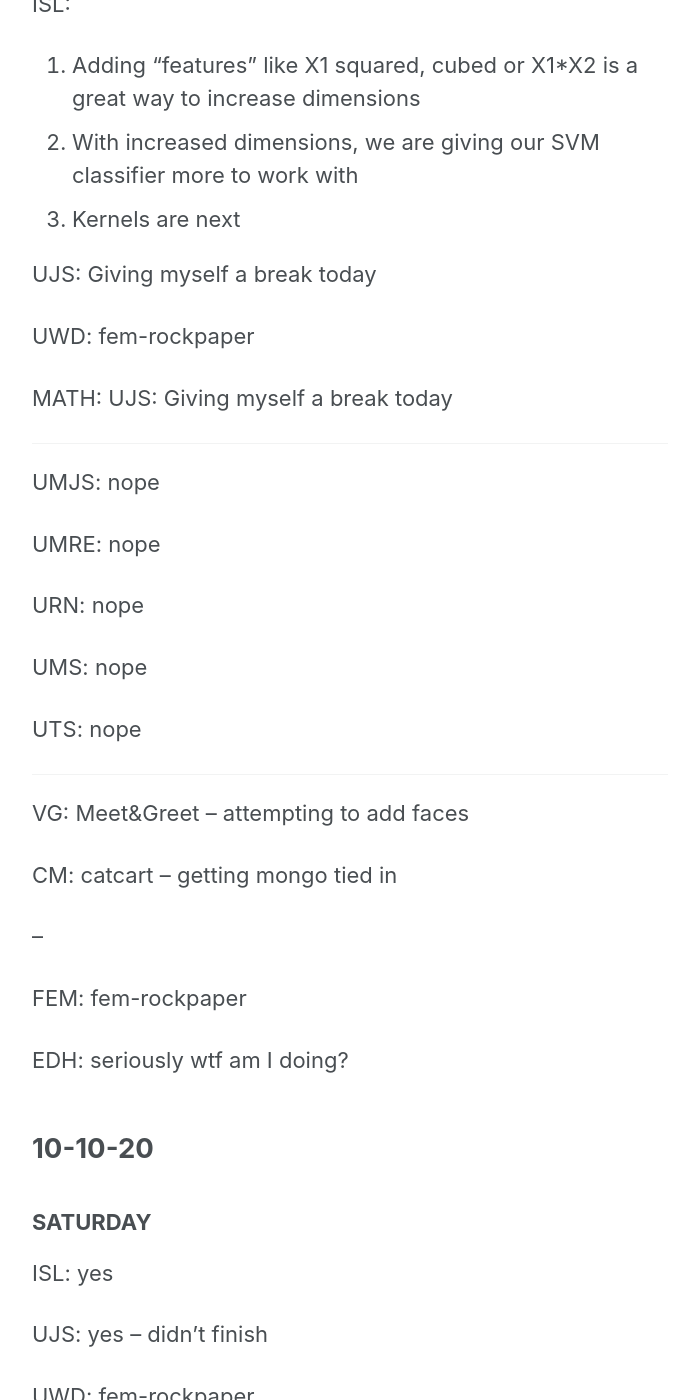
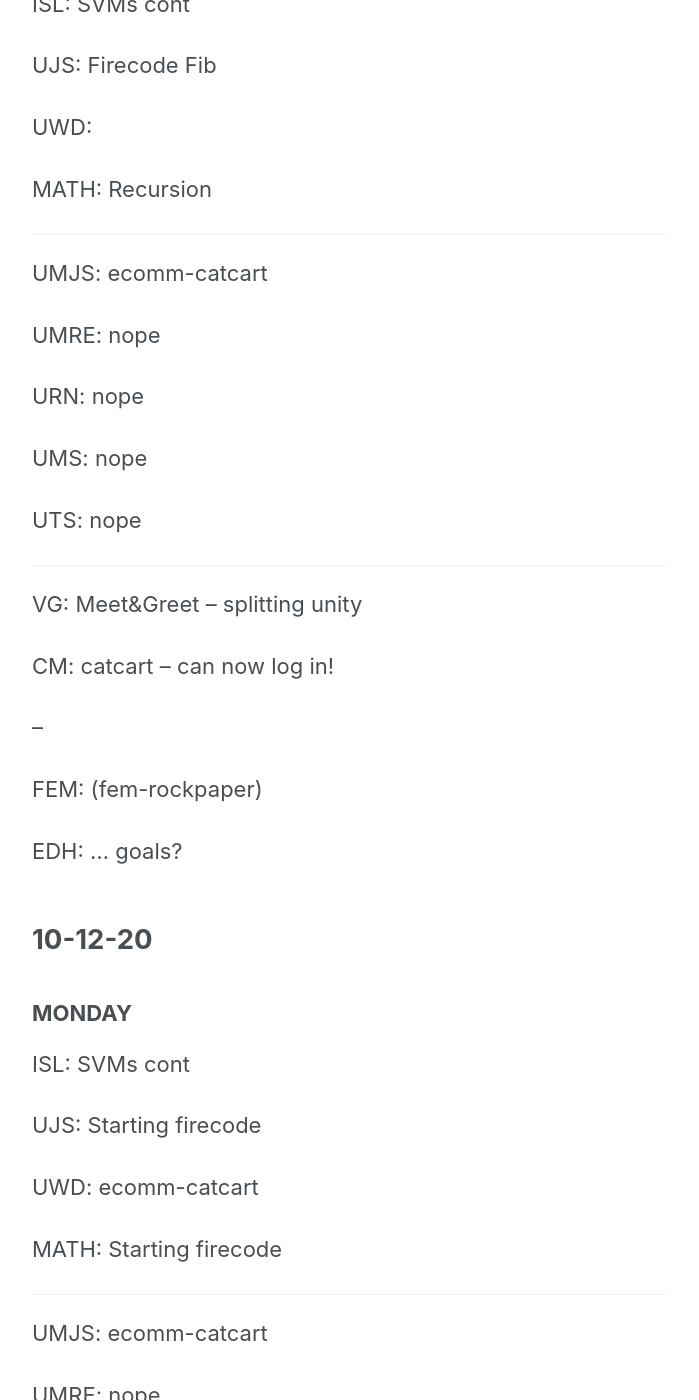
Before and after one commit to yesthisiskendra/yesthisiskendra.github.io, a Jekyll site: the page built from _pages/tracking.md, in a window 1280 px wide and 1400 px high, scrolled down 338 px. Shown: the whole window, without its empty margins (290-989 px from the left). Built offline with Jekyll 4.4.1, drawn with Linux system fonts in a browser that asks for light colours; cached includes are drawn as plain includes; nearby versions of some CDN libraries; some of the changed text lies outside the part shown.

Commit message:
Add tracking

```diff
--- a/_pages/tracking.md
+++ b/_pages/tracking.md
@@ -3,6 +3,78 @@ layout: home
 title: "Tracking"
 permalink: /tracking/
 ---
+
+## 10-13-20
+
+### TUESDAY
+
+ISL: SVMs cont
+
+UJS: Firecode Fib
+
+UWD:
+
+MATH: Recursion
+
+---
+
+UMJS: ecomm-catcart
+
+UMRE: nope
+
+URN: nope
+
+UMS: nope
+
+UTS: nope
+
+---
+
+VG: Meet&Greet -- splitting unity
+
+CM: catcart -- can now log in!
+
+--
+
+FEM: (fem-rockpaper)
+
+EDH: ... goals?
+
+## 10-12-20
+
+### MONDAY
+
+ISL: SVMs cont
+
+UJS: Starting firecode
+
+UWD: ecomm-catcart
+
+MATH: Starting firecode
+
+---
+
+UMJS: ecomm-catcart
+
+UMRE: nope
+
+URN: nope
+
+UMS: nope
+
+UTS: nope
+
+---
+
+VG: Meet&Greet -- splitting unity
+
+CM: catcart -- can now log in!
+
+--
+
+FEM: (fem-rockpaper)
+
+EDH: ... goals?
 
 ## 10-11-20
 
```
